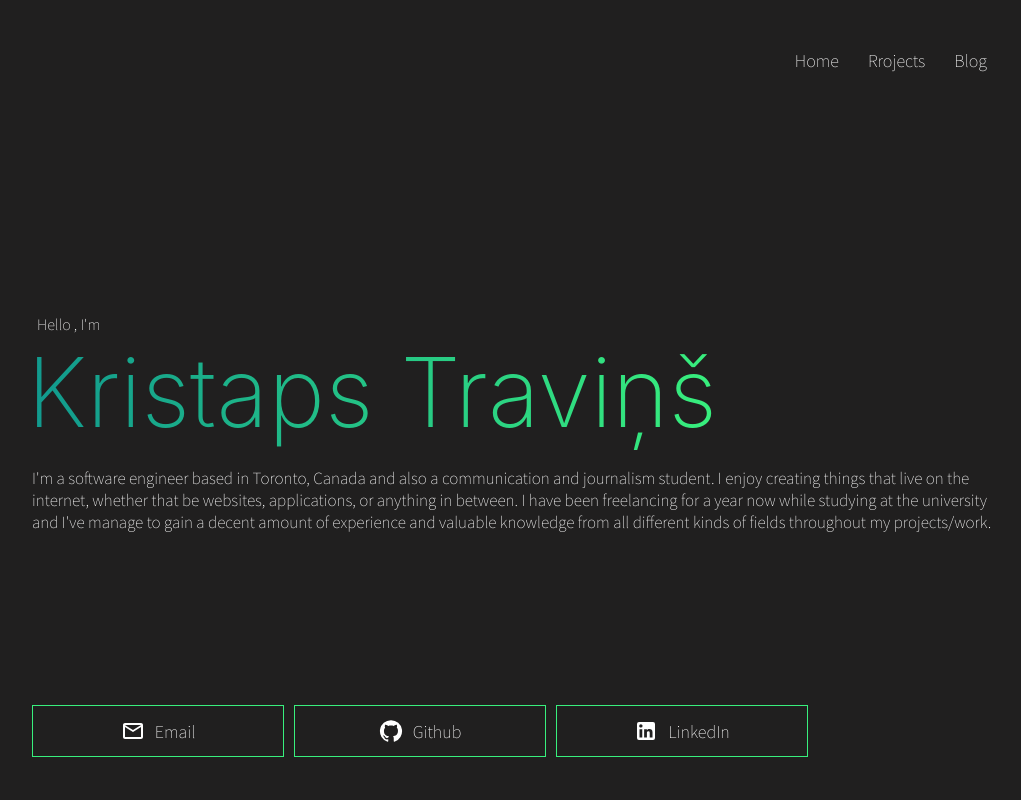
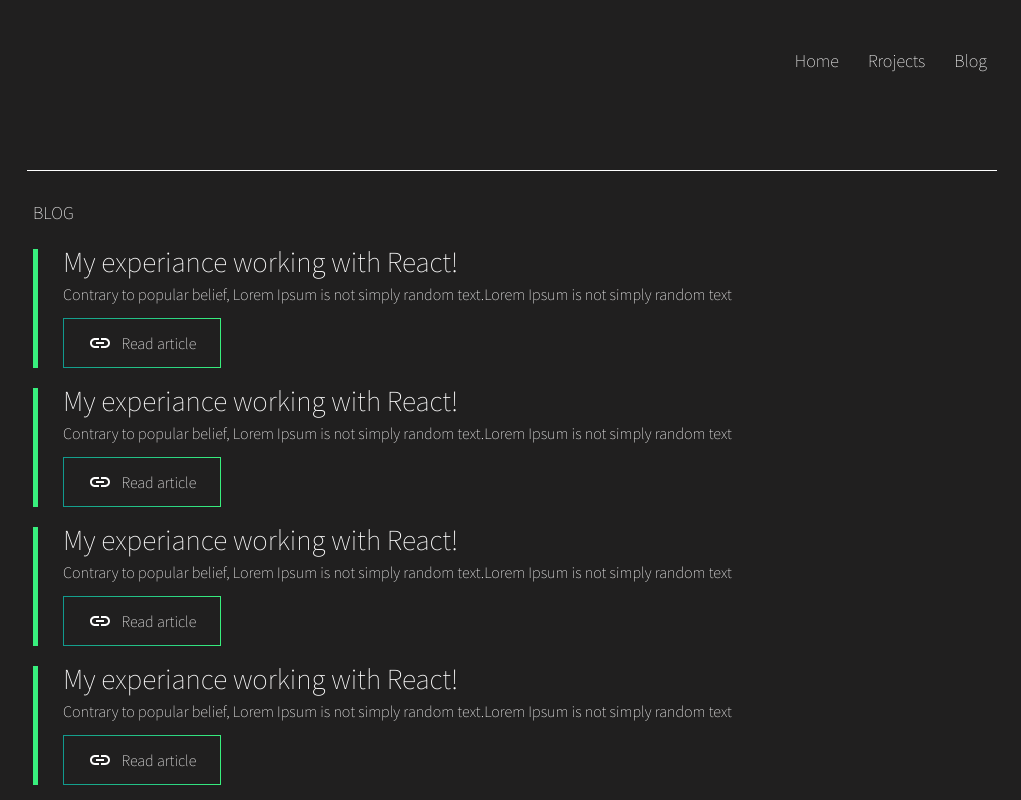
Before and after one commit to KristapsTravins/portfolioPageKristapsT, a React (Create React App) app: page /blog in a window 1280 px wide. Shown: the top 800 px of the page, without its empty margins (128-1149 px from the left). Built offline with nearby package versions, Linux system fonts and the light colour scheme.

Commit message:
blog_page

```diff
--- a/src/App.js
+++ b/src/App.js
@@ -1,16 +1,24 @@
 import Home from './pages/Home';
-import Blog from './pages/Home';
+import Blog from './pages/Blog';
 import './css/main.css';
+import './css/blogpage.css';
+import './css/blogsect.css';
 import {
   BrowserRouter,
   Routes,
   Route
 } from "react-router-dom";
 
+
 function App() {
   return (
     <div className="App">
-     <Home />
+    <BrowserRouter>
+      <Routes>
+        <Route path='/' element={<Home />} />
+        <Route path='/blog' element={<Blog />} />
+      </Routes>
+    </BrowserRouter>
     </div>
   );
 }
--- a/src/components/BlogSection.js
+++ b/src/components/BlogSection.js
@@ -1,4 +1,4 @@
-import '../css/blogsect.css';
+
 import Blogpost from './Blogpost';
 import MailOutlineIcon from '@mui/icons-material/MailOutline';
 
--- /dev/null
+++ b/src/css/blogpage.css
@@ -0,0 +1,18 @@
+@import url("https://fonts.googleapis.com/css2?family=Inter:wght@100;200;300&display=swap");
+@import url("https://fonts.googleapis.com/css2?family=Source+Sans+Pro:wght@200&display=swap");
+.content_box {
+  width: 100%;
+  display: -webkit-box;
+  display: -ms-flexbox;
+  display: flex;
+  -webkit-box-orient: vertical;
+  -webkit-box-direction: normal;
+      -ms-flex-direction: column;
+          flex-direction: column;
+  height: auto;
+}
+
+.content_box .blogpage {
+  margin: 50px 0 0 0;
+}
+/*# sourceMappingURL=blogpage.css.map */
--- a/src/css/header.css
+++ b/src/css/header.css
@@ -35,6 +35,7 @@
   -webkit-box-pack: end;
       -ms-flex-pack: end;
           justify-content: flex-end;
+  padding: 0 10px 0 0;
 }
 
 .header_main .header_inner .menu_section nav {
@@ -63,6 +64,7 @@
           align-items: center;
   list-style: none;
   width: 100%;
+  margin: 0 15px 0 0;
 }
 
 .header_main .header_inner .menu_section nav ul li {
@@ -95,7 +97,7 @@
   }
   .header_main .header_inner .menu_section nav ul {
     width: auto;
-    margin: 0 10px 0 0;
+    margin: 0 0 0 0;
   }
   .header_main .header_inner .menu_section nav ul li {
     font-size: 18px;
--- a/src/pages/Blog.js
+++ b/src/pages/Blog.js
@@ -1,10 +1,21 @@
 import Header from '../components/Header';
-
+import Blogpost from '../components/Blogpost';
 const Blog = ()=> {
   return (
     <div className='center_wrapp'>
         <Header />
-    <h1>aaaa</h1>
+        <div className='content_box'>
+           <div className='blog_section blogpage'>
+           <h5>BLOG </h5>
+               <Blogpost />
+               <Blogpost />
+               <Blogpost />
+               <Blogpost />
+               <Blogpost />
+               <Blogpost />
+               <Blogpost />
+           </div>
+        </div>
   </div>
   );
 }
--- /dev/null
+++ b/src/scss/blogpage.scss
@@ -0,0 +1,11 @@
+@import './mixins.scss';
+
+.content_box{
+    width: 100%;
+    display: flex;
+    flex-direction: column;
+    height: auto;
+    .blogpage{
+        margin: 50px 0 0 0;
+    }
+}
--- a/src/scss/header.scss
+++ b/src/scss/header.scss
@@ -16,6 +16,7 @@
             display: flex;
             align-items: center;
             justify-content: flex-end;
+            padding: 0 10px 0 0 ;
 
             nav{
                 width: 100%;
@@ -29,6 +30,7 @@
                     align-items: center;
                     list-style: none;
                     width: 100%;
+                    margin: 0 15px 0 0;
 
                     li{
                         @include text_style;
@@ -63,7 +65,7 @@
               nav{
                   ul{
                     width: auto;
-                    margin: 0 10px 0 0;
+                    margin: 0 0 0 0;
                     li{
                         font-size: 18px;
                          margin: 0 0px 0 29px;
```
Also changed, not shown: 2 other files (tests, documents, lock files or other folders).
